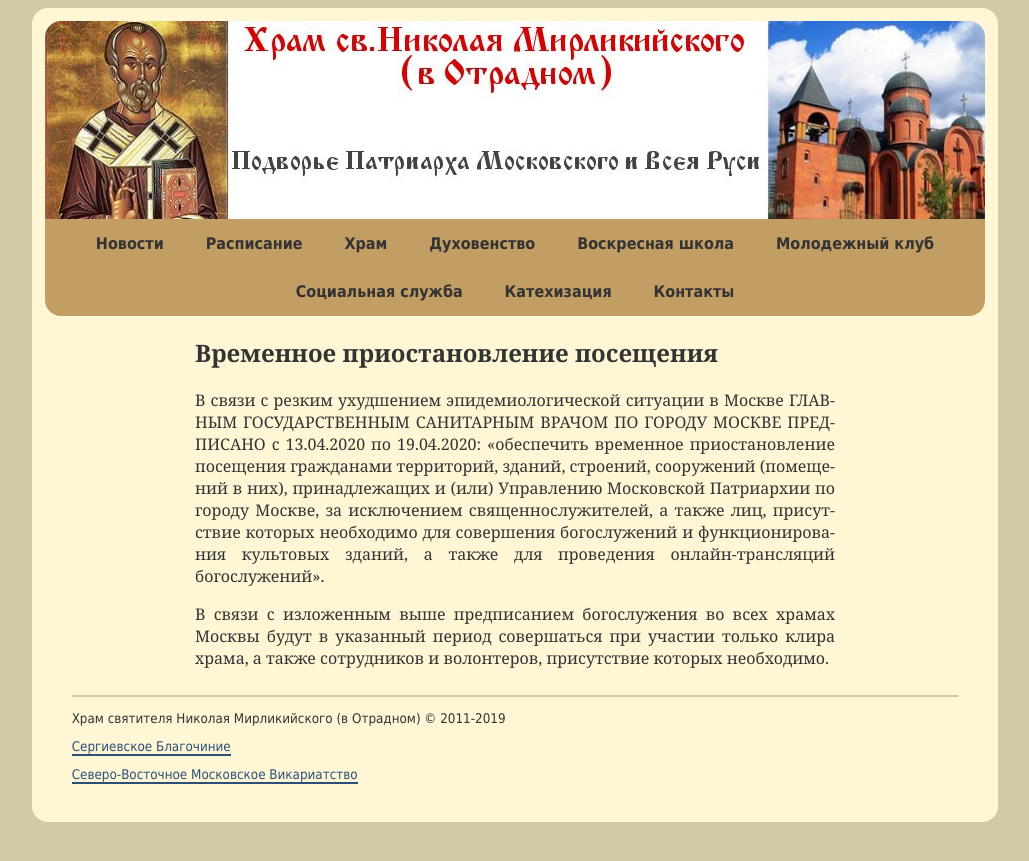
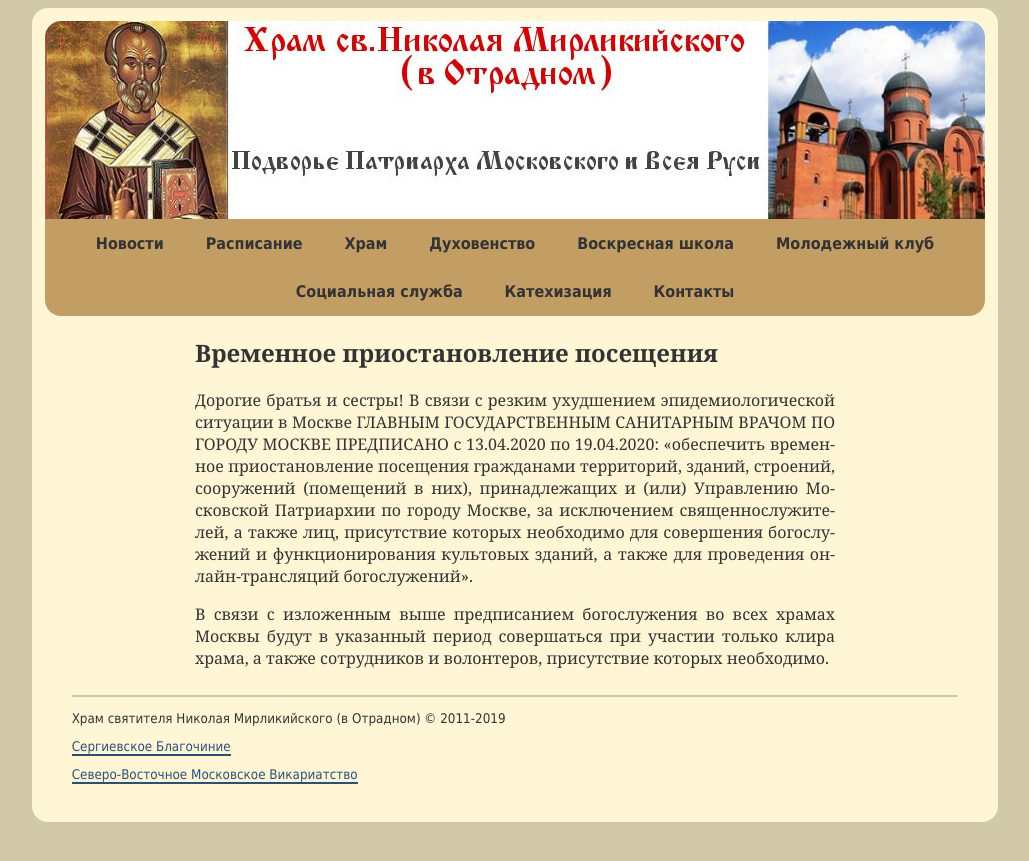
Before and after one commit to hramotradnoe/hramotradnoe.github.io, a Jekyll site: the page built from _posts/2020-04-12-priostanovka.md, in a window 1280 px wide. Shown: the top 861 px of the page, without its empty margins (125-1154 px from the left). Built offline with Jekyll 4.4.1, drawn with Linux system fonts in a browser that asks for light colours.

Commit message:
Update 2020-04-12-priostanovka.md

```diff
--- a/_posts/2020-04-12-priostanovka.md
+++ b/_posts/2020-04-12-priostanovka.md
@@ -3,6 +3,6 @@
 title   : Временное приостановление посещения
 album   : yes
 ---
-В связи с резким ухудшением эпидемиологической ситуации в Москве ГЛАВНЫМ ГОСУДАРСТВЕННЫМ САНИТАРНЫМ ВРАЧОМ ПО ГОРОДУ МОСКВЕ ПРЕДПИСАНО с 13.04.2020 по 19.04.2020: «обеспечить временное приостановление посещения гражданами территорий, зданий, строений, сооружений (помещений в них), принадлежащих и (или) Управлению Московской Патриархии по городу Москве, за исключением священнослужителей, а также лиц, присутствие которых необходимо для совершения богослужений и функционирования культовых зданий, а также для проведения онлайн-трансляций богослужений».
+Дорогие братья и сестры! В связи с резким ухудшением эпидемиологической ситуации в Москве ГЛАВНЫМ ГОСУДАРСТВЕННЫМ САНИТАРНЫМ ВРАЧОМ ПО ГОРОДУ МОСКВЕ ПРЕДПИСАНО с 13.04.2020 по 19.04.2020: «обеспечить временное приостановление посещения гражданами территорий, зданий, строений, сооружений (помещений в них), принадлежащих и (или) Управлению Московской Патриархии по городу Москве, за исключением священнослужителей, а также лиц, присутствие которых необходимо для совершения богослужений и функционирования культовых зданий, а также для проведения онлайн-трансляций богослужений».
 
 В связи с изложенным выше предписанием богослужения во всех храмах Москвы будут в указанный период совершаться при участии только клира храма, а также сотрудников и волонтеров, присутствие которых необходимо.
```
